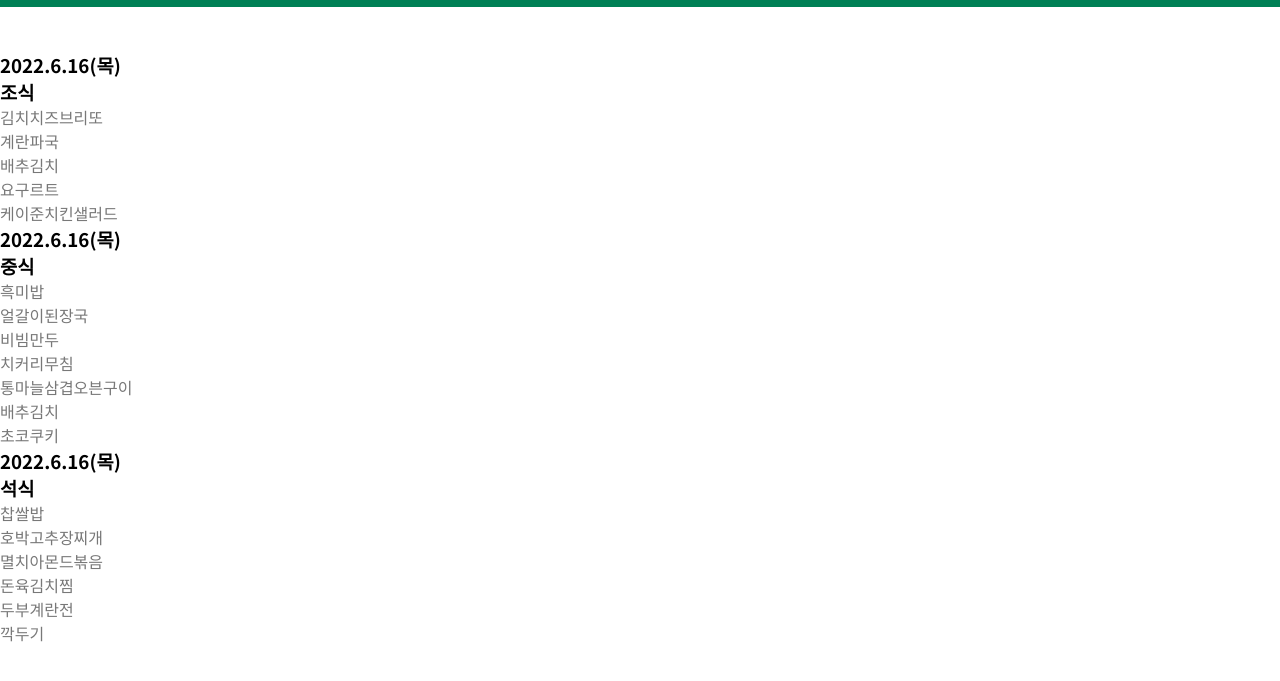
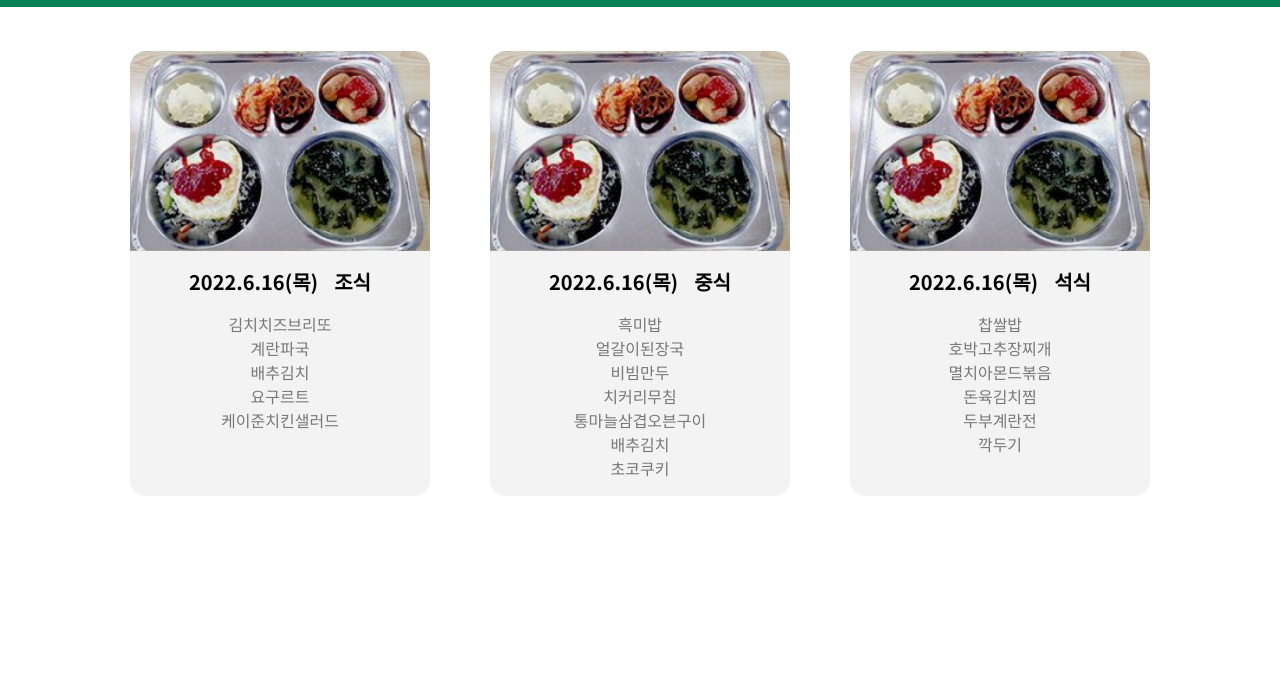
Before and after one commit to ysy7/WSM-animal-project-, a plain HTML site: page 20220607_food court/header.html in a window 1280 px wide. Shown: the part 37-718 px from the top of the page. Drawn offline with nearby package versions, Linux system fonts and the light colour scheme.

Commit message:
css main>.card

```diff
--- a/20220607_food court/css/style.css
+++ b/20220607_food court/css/style.css
@@ -125,7 +125,80 @@ nav i {
 
 /*HOME*/
 main {
-    margin: 88px 0 0 0;
+    margin: 88px 32px 44px;
+    display: flex;
+    /*  card 3개 수평정렬  */
+    justify-content: center;
+    /*  card 3개 가운데정렬  */
+    column-gap: 60px;
+    row-gap: 40px;
+    flex-wrap: wrap;
+    /*너비 좁아지면, 내리자*/
+}
+
+h3 {
+    font-size: var(--h3-font-size);
+}
+
+.card {
+    background-color: #f3f3f3;
+    border-radius: 1rem;
+    /* flex-grow: 1;
+    flex-shrink: 0;
+    flex-basis: 240px; */
+    flex: 1 0 240px;
+    max-width: 300px;
+    /*최대너비: 300px*/
+
+}
+
+.card:hover {
+    box-shadow: 0 8px 16px rgba(0, 0, 0, 0.25);
+    transition: .4s;
+
+}
+
+.card:hover .card-time {
+    color: var(--second-color);
+}
+
+/* .card:hover .card-menu {
+    color: #000;
+    transition: .4s;
+} */
+
+.card-image {
+    background: url("../img/plate_crop.png") center center;
+    /*가운데를 중심으로 확대/축소*/
+    background-size: cover;
+    /*배경을 꽉차게*/
+    height: 0;
+    padding-bottom: 66.6666667%;
+    /*사진의 비율을 24x160에 맞추자*/
+    border-radius: 1rem 1rem 0 0;
+    /*모서리 둥글게 */
+
+}
+
+.card-description {
+    display: flex;
+    flex-direction: column;
+    row-gap: 1rem;
+    padding: 1rem;
+}
+
+.card-title {
+    display: flex;
+    justify-content: center;
+    /*날 |식 가운데 정렬*/
+    column-gap: 1rem;
+}
+
+.card-menu {
+    text-align: center;
+    /*메뉴 가운데 정렬*/
+
+
 }
 
 /* breakpoints */
```
